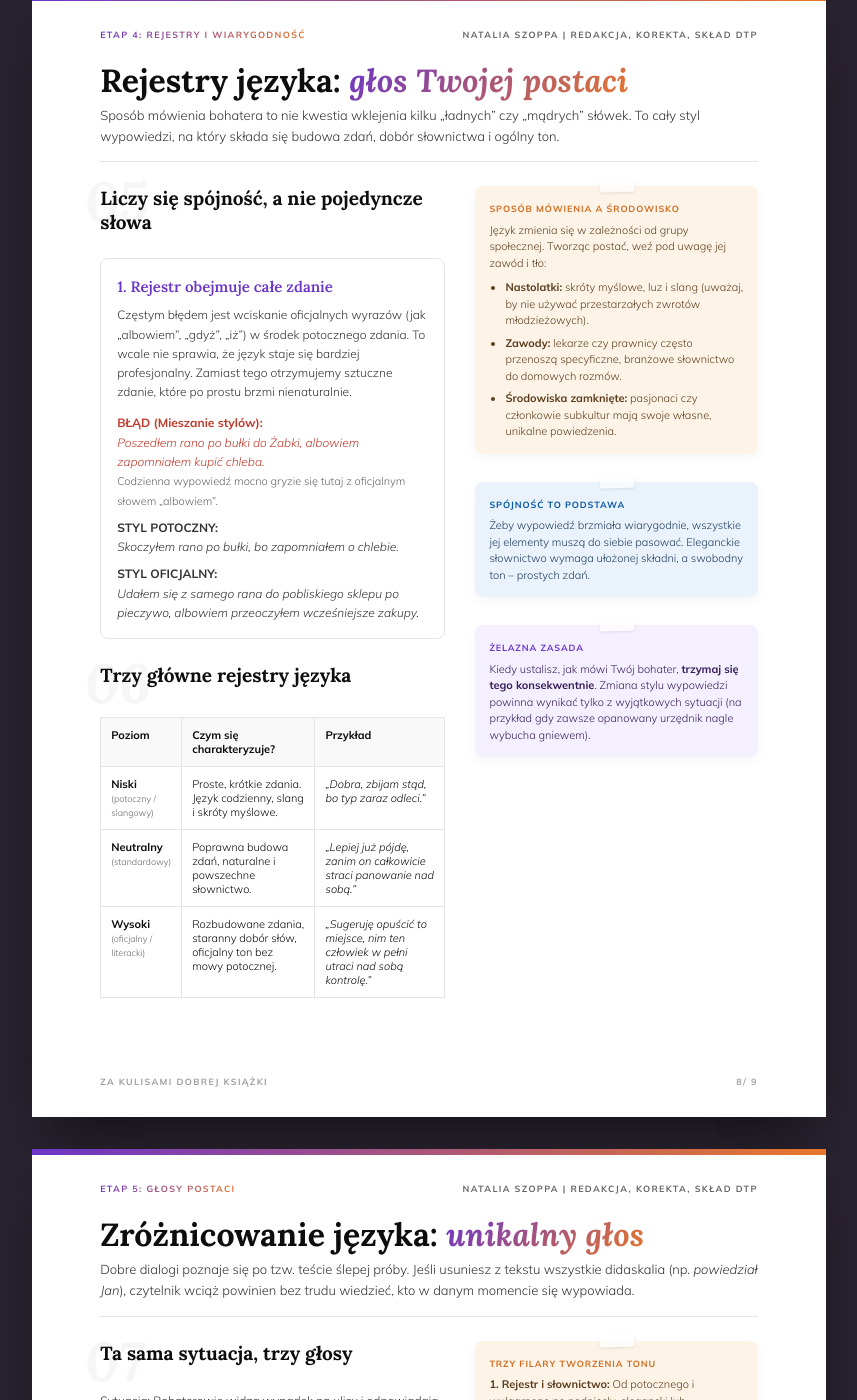
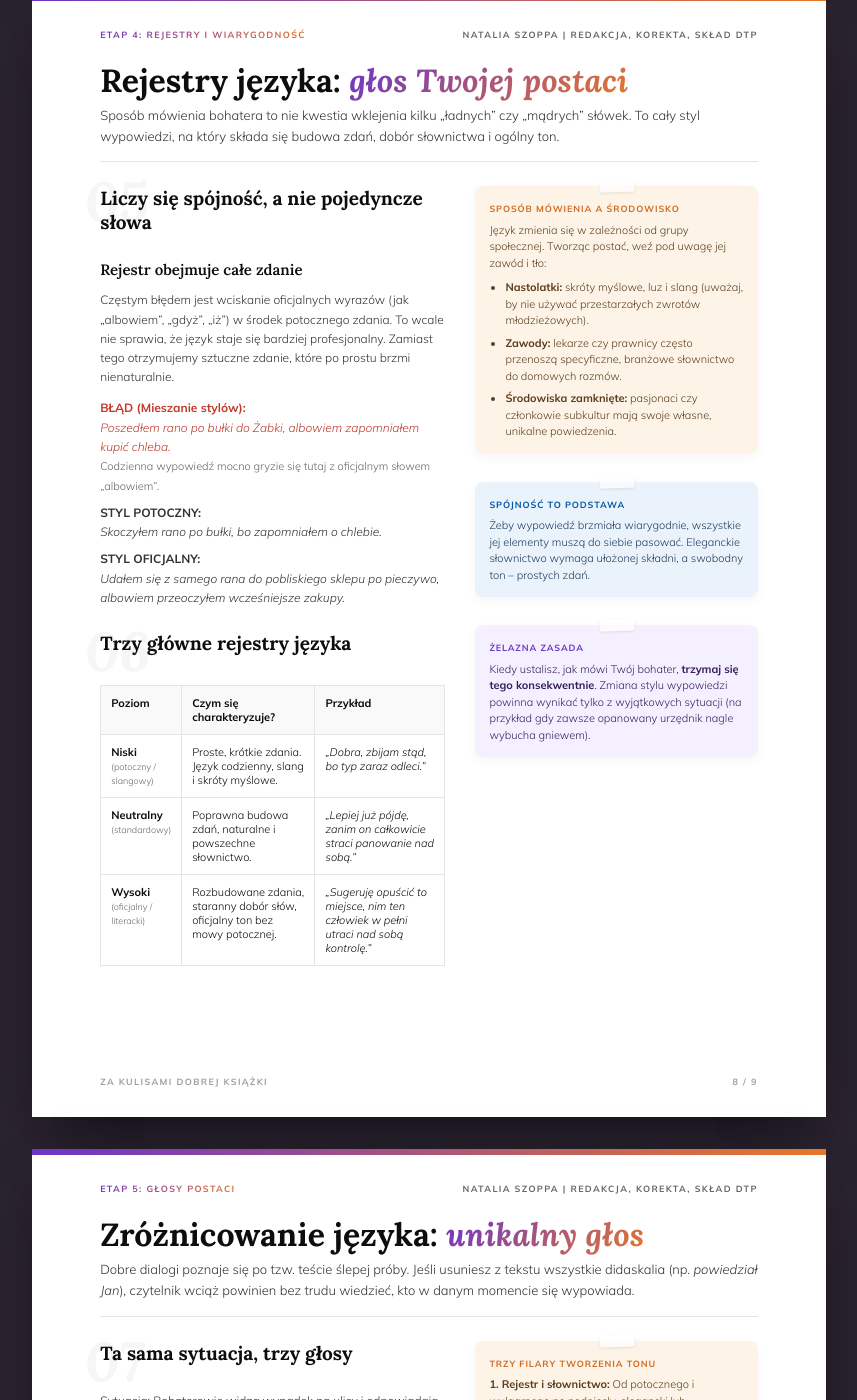
Before and after one commit to Bonnie00726/nataliaszoppa, a Jekyll site: the page arkusz językowy.html, which Jekyll copies as it is, in a window 1280 px wide and 1400 px high, scrolled down 12741 px. Shown: the whole window, without its empty margins (211-1068 px from the left). Built offline with Jekyll 4.4.1, drawn with Linux system fonts in a browser that asks for light colours.

Commit message:
Update arkusz językowy.html

```diff
--- a/arkusz językowy.html
+++ b/arkusz językowy.html
@@ -811,11 +811,10 @@
     <!-- LEWA KOLUMNA -->
     <div class="q-main">
 
-      <!-- ZMIANA: Zwiększony margin-bottom (24px) dodaje "światło", żeby cyfra 05 nie dotykała ramki -->
       <div class="q-header-area" style="margin-bottom: 24px;"><span class="qnum-bg">05</span><h3 class="qtitle">Liczy się spójność, a nie pojedyncze słowa</h3></div>
 
-      <div class="reading-content" style="padding: 16px; margin-bottom: 24px;">
-        <h4>1. Rejestr obejmuje całe zdanie</h4>
+      <div style="margin-bottom: 24px; font-size: 12px; line-height: 1.6; color: var(--ink-soft);">
+        <h4 style="font-family: var(--serif); color: var(--ink); font-size: 15px; margin-bottom: 8px; margin-top: 0;">Rejestr obejmuje całe zdanie</h4>
         <p style="margin-bottom: 12px;">Częstym błędem jest wciskanie oficjalnych wyrazów (jak „albowiem”, „gdyż”, „iż”) w środek potocznego zdania. To wcale nie sprawia, że język staje się bardziej profesjonalny. Zamiast tego otrzymujemy sztuczne zdanie, które po prostu brzmi nienaturalnie.</p>
 
         <p style="margin-bottom: 8px; color: #c0392b;"><strong>BŁĄD (Mieszanie stylów):</strong><br>
@@ -829,7 +828,6 @@
         <em>Udałem się z samego rana do pobliskiego sklepu po pieczywo, albowiem przeoczyłem wcześniejsze zakupy.</em></p>
       </div>
 
-      <!-- ZMIANA: Podobnie dodane światło dla punktu 06 -->
       <div class="q-header-area" style="margin-bottom: 20px;"><span class="qnum-bg" style="top: -15px;">06</span><h3 class="qtitle">Trzy główne rejestry języka</h3></div>
       <table class="comparison-table">
         <tr>
@@ -882,7 +880,7 @@
     </div>
 
   </div>
-  <div class="runner bottom"><span>ZA KULISAMI DOBREJ KSIĄŻKI</span><span>8/ 9</span></div>
+  <div class="runner bottom"><span>ZA KULISAMI DOBREJ KSIĄŻKI</span><span>8 / 9</span></div>
 </section>
 
 <!-- STRONA 8: GŁOSY POSTACI -->
@@ -904,7 +902,7 @@
 
       <!-- PRZYKŁAD 1 -->
       <div style="margin-bottom: 20px;">
-        <h4 style="font-family: var(--serif); color: var(--grad-start); font-size: 14px; margin-bottom: 4px; margin-top: 0;">Głos 1: Troskliwa, gawędziarska starsza pani</h4>
+        <h4 style="font-family: var(--serif); color: var(--ink); font-size: 14px; margin-bottom: 4px; margin-top: 0;">Głos 1: Troskliwa, gawędziarska starsza pani</h4>
         <p style="font-size: 11px; color: var(--ink-muted); margin-bottom: 6px;">Profil: Potrzebująca kontaktu, dłuższe zdania, gęsta oprawa emocjonalna.</p>
         <div style="background: var(--paper-warm); padding: 12px 14px; border-left: 3px solid var(--grad-start); font-style: italic; font-size: 12px; color: var(--ink-soft); border-radius: 0 4px 4px 0; line-height: 1.5;">
           „A wie pan, panie władzo... ja to akurat w oknie stałam, bo serce mnie coś dzisiaj od rana uciska i zasnąć nie mogłam. Patrzę, a ten czerwony samochód tak strasznie pędzi! Aż mi tchu zabrakło, bo przecież tam na przejściu dzieci do szkoły chodzą... Ojej, oby tylko nikomu nic poważnego się nie stało.”
@@ -913,7 +911,7 @@
 
       <!-- PRZYKŁAD 2 -->
       <div style="margin-bottom: 20px;">
-        <h4 style="font-family: var(--serif); color: var(--grad-start); font-size: 14px; margin-bottom: 4px; margin-top: 0;">Głos 2: Dystyngowany starszy pan</h4>
+        <h4 style="font-family: var(--serif); color: var(--ink); font-size: 14px; margin-bottom: 4px; margin-top: 0;">Głos 2: Dystyngowany starszy pan</h4>
         <p style="font-size: 11px; color: var(--ink-muted); margin-bottom: 6px;">Profil: Z „dobrego domu”, dba o czystość języka, wysoki rejestr, precyzja, dystans.</p>
         <div style="background: var(--paper-warm); padding: 12px 14px; border-left: 3px solid var(--grad-mid); font-style: italic; font-size: 12px; color: var(--ink-soft); border-radius: 0 4px 4px 0; line-height: 1.5;">
           „Byłem bezpośrednim świadkiem tego niefortunnego zdarzenia. Pojazd marki Audi poruszał się z prędkością ewidentnie przekraczającą dozwolone limity. Kierujący stracił panowanie nad kierownicą w momencie manewru wymijania. Czy wymóg złożenia przeze mnie formalnych zeznań jest natychmiastowy?”
@@ -922,7 +920,7 @@
 
       <!-- PRZYKŁAD 3 -->
       <div>
-        <h4 style="font-family: var(--serif); color: var(--grad-start); font-size: 14px; margin-bottom: 4px; margin-top: 0;">Głos 3: Młody chłopak z osiedla</h4>
+        <h4 style="font-family: var(--serif); color: var(--ink); font-size: 14px; margin-bottom: 4px; margin-top: 0;">Głos 3: Młody chłopak z osiedla</h4>
         <p style="font-size: 11px; color: var(--ink-muted); margin-bottom: 6px;">Profil: Nastolatek, język potoczny, slang, krótkie skróty myślowe, dynamika.</p>
         <div style="background: var(--paper-warm); padding: 12px 14px; border-left: 3px solid var(--grad-end); font-style: italic; font-size: 12px; color: var(--ink-soft); border-radius: 0 4px 4px 0; line-height: 1.5;">
           „No stoję se z ziomkiem pod żabką, nie? I nagle słyszę normalnie pisk opon, dym z kół i chust... walnął w barierki aż miło. Typ na pewniaku leciał ze sto pięćdziesiąt. Masakra jakaś, typie, auto skasowane do kasacji.”
@@ -962,7 +960,6 @@
   </div>
   <div class="runner bottom"><span>ZA KULISAMI DOBREJ KSIĄŻKI</span><span>8 / 9</span></div>
 </section>
-
 <!-- STRONA 13: CHECKLISTA (FINAŁ) -->
 <section class="page" style="display: flex; flex-direction: column; height: 100%; min-height: 297mm;">
   <div class="runner top"><span class="grad-type">Finał: Autodiagnoza</span><span>Natalia Szoppa | Redakcja, korekta, skład DTP</span></div>
```
